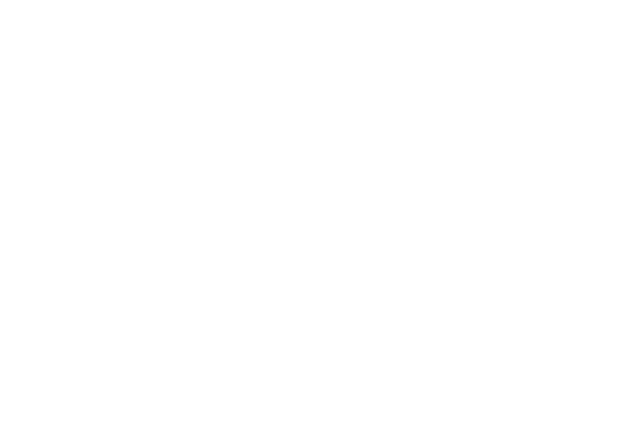
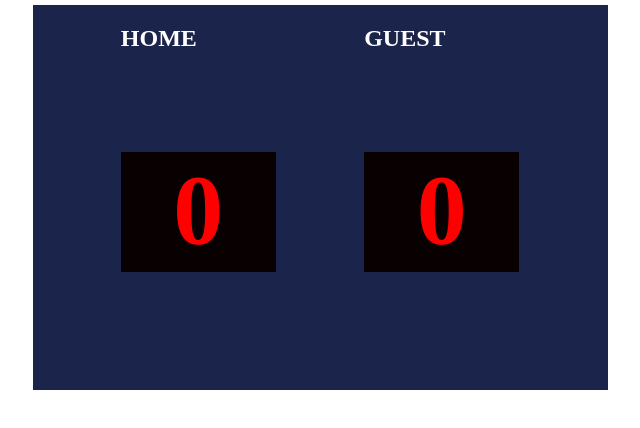
Before and after one commit to BrightsideCoder/basketballScoreboard, a plain HTML site: page index.html in a window 1280 px wide. Shown: the whole page, without its empty margins (320-960 px from the left). Drawn offline with Linux system fonts and the light colour scheme.

Commit message:
Add first two scorefields

```diff
--- a/index.html
+++ b/index.html
@@ -4,9 +4,24 @@
     <meta charset="UTF-8">
     <meta http-equiv="X-UA-Compatible" content="IE=edge">
     <meta name="viewport" content="width=device-width, initial-scale=1.0">
+    <link rel="stylesheet" href="styles.css">
     <title>Basketball Scoreboard</title>
 </head>
 <body>
-
+    <div class="container">
+        <div>
+            <h2>HOME</h2>
+            <div class="count-screen">
+                <h3 class="points-text">0</h3>
+            </div>
+        </div>
+        <div>
+            <h2>GUEST</h2>
+            <div class="count-screen">
+                <h3 class="points-text">0</h3>
+            </div>
+        </div>
+    </div>
+    <script src="scripts.js"></script>
 </body>
 </html>
--- a/styles.css
+++ b/styles.css
@@ -0,0 +1,26 @@
+body {
+    margin: 0;
+    color: white;
+}
+
+.container {
+    display: flex;
+    justify-content: space-evenly;
+    border: 5px solid white;
+    background: #1B244A;
+    width: 575px;
+    height: 385px;
+    margin: 0 auto;
+}
+
+.count-screen {
+    text-align: center;
+    width: 155px;
+    height: 120px;
+    background: #080001;
+    color: red;
+}
+
+.points-text {
+    font-size: 100px;
+}
```
